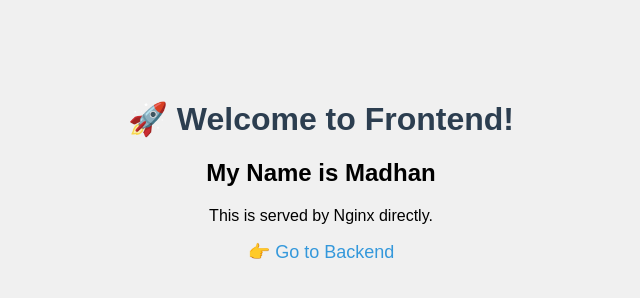
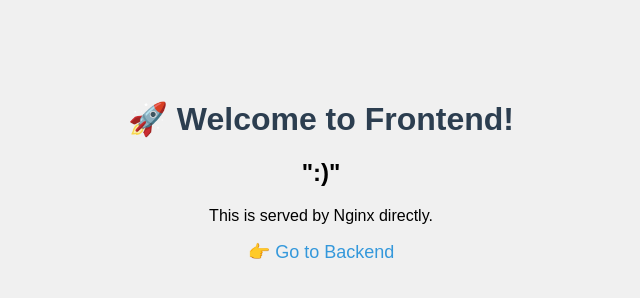
Before and after one commit to Madhan1417/testing-purose, a plain HTML site: page frontend/index.html in a window 1280 px wide. Shown: the whole page, without its empty margins (319-959 px from the left). Drawn offline with Linux system fonts and the light colour scheme.

Commit message:
Update index.html

```diff
--- a/frontend/index.html
+++ b/frontend/index.html
@@ -12,7 +12,7 @@
 </head>
 <body>
     <h1>🚀 Welcome to Frontend!</h1>
-    <h2> My Name is Madhan</h2>
+    <h2> ":)"</h2>
     <p>This is served by Nginx directly.</p>
     <a href="/backend">👉 Go to Backend</a>
 </body>
```
